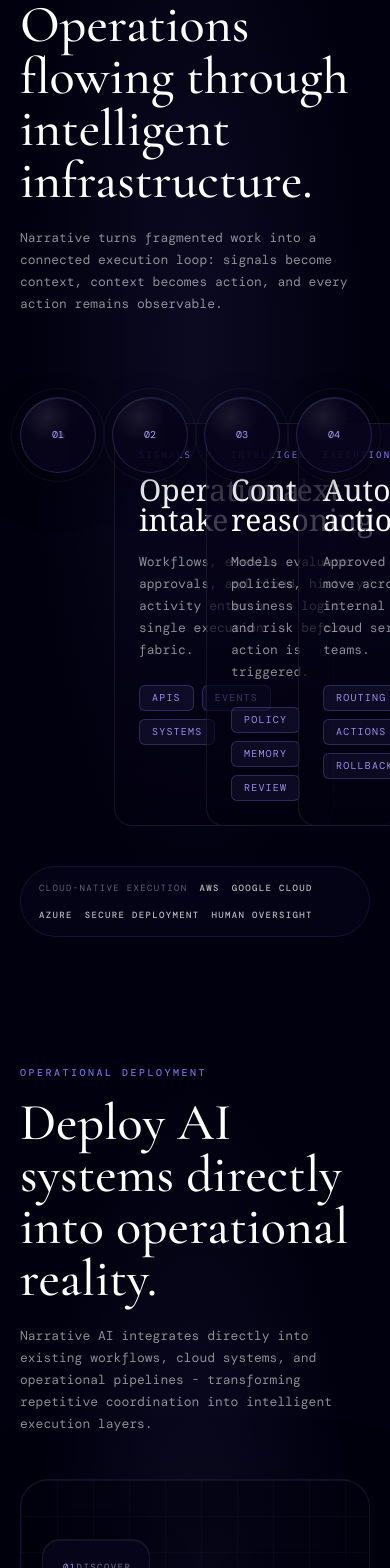
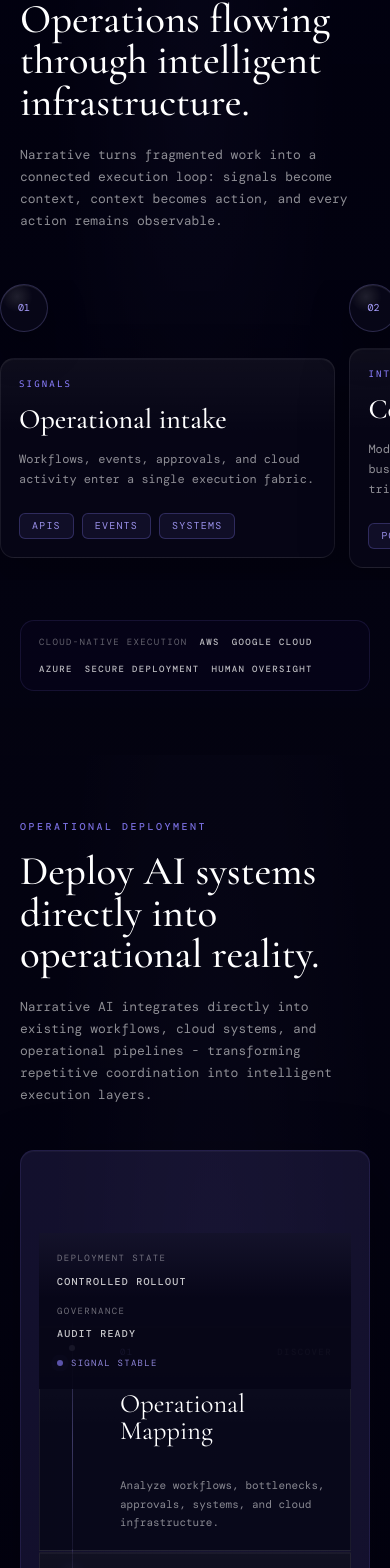
Before and after one commit to harshilraj/narrative, a Next.js app: page / in a window 390 px wide. Shown: the part 2532-4100 px from the top of the page. Built offline with nearby package versions, Linux system fonts and the light colour scheme.

Commit message:
Refine responsive enterprise sections

```diff
--- a/src/app/globals.css
+++ b/src/app/globals.css
@@ -62,6 +62,7 @@ body {
   z-index: 1;
   background: rgba(2, 1, 15, 0.54);
   transform: translate3d(0, 0, 0);
+  scroll-margin-top: 88px;
 }
 
 .section-eyebrow,
@@ -935,95 +936,113 @@ body {
 }
 
 .operational-flow-section {
-  background: radial-gradient(ellipse at 50% 40%, rgba(139,127,255,0.08), transparent 62%), rgba(2,1,15,0.54);
+  background:
+    linear-gradient(180deg, rgba(2,1,15,0.5), rgba(5,4,18,0.68)),
+    radial-gradient(ellipse at 50% 20%, rgba(139,127,255,0.075), transparent 54%);
 }
 
 .orchestration-flow {
   position: relative;
   display: grid;
   grid-template-columns: repeat(4, minmax(0, 1fr));
-  gap: 18px;
-  min-height: 430px;
-  align-items: stretch;
+  gap: 14px;
+  margin-top: 42px;
+  isolation: isolate;
 }
 
 .flow-backplane {
   position: absolute;
-  left: 8%;
-  right: 8%;
-  top: 72px;
+  left: 9%;
+  right: 9%;
+  top: 42px;
   height: 1px;
   pointer-events: none;
+  z-index: 0;
 }
 
 .flow-line {
   position: absolute;
   inset: 0;
-  background: linear-gradient(90deg, transparent, rgba(139,127,255,0.36), transparent);
+  background: linear-gradient(90deg, transparent, rgba(184,178,255,0.32), transparent);
 }
 
 .flow-pulse-runner {
   position: absolute;
-  top: -3px;
+  top: -2px;
   left: 0;
-  width: 7px;
-  height: 7px;
+  width: 5px;
+  height: 5px;
   border-radius: 50%;
-  background: #d8d3ff;
-  box-shadow: 0 0 18px rgba(139,127,255,0.45);
-  animation: flow-runner 5.6s cubic-bezier(0.6, 0, 0.2, 1) infinite;
+  background: #f0eeff;
+  box-shadow: 0 0 16px rgba(169,159,255,0.55);
+  animation: flow-runner 7s cubic-bezier(0.6, 0, 0.2, 1) infinite;
 }
 
 @keyframes flow-runner {
   0% { transform: translateX(0); opacity: 0; }
-  8%, 82% { opacity: 1; }
-  100% { transform: translateX(calc(84vw - 180px)); opacity: 0; }
+  10%, 82% { opacity: 0.9; }
+  100% { transform: translateX(100%); opacity: 0; }
 }
 
 .flow-stage {
   position: relative;
-  padding-top: 34px;
+  z-index: 1;
+  display: grid;
+  grid-template-rows: auto 1fr;
+  min-width: 0;
 }
 
 .flow-node {
   position: relative;
-  z-index: 2;
-  display: flex;
-  width: 76px;
-  height: 76px;
+  display: flex;
+  width: 84px;
+  height: 84px;
   align-items: center;
   justify-content: center;
-  border: 1px solid rgba(139,127,255,0.22);
+  border: 1px solid rgba(169,159,255,0.22);
   border-radius: 50%;
-  background: radial-gradient(circle at 35% 25%, rgba(255,255,255,0.08), transparent 35%), rgba(8,5,28,0.92);
-  box-shadow: inset 0 1px 0 rgba(255,255,255,0.08), 0 18px 44px rgba(0,0,0,0.32);
+  background:
+    radial-gradient(circle at 35% 25%, rgba(255,255,255,0.1), transparent 34%),
+    rgba(8,7,24,0.94);
+  box-shadow: inset 0 1px 0 rgba(255,255,255,0.08), 0 16px 42px rgba(0,0,0,0.3);
   font-family: 'DM Mono', monospace;
   font-size: 10px;
   color: var(--accent-bright);
 }
 
-.flow-node::after {
-  content: '';
-  position: absolute;
-  inset: -10px;
-  border: 1px solid rgba(139,127,255,0.08);
-  border-radius: inherit;
-}
-
 .flow-stage-content {
-  min-height: 300px;
-  margin-top: 26px;
+  min-height: 264px;
+  margin-top: 18px;
   border: 1px solid rgba(255,255,255,0.075);
-  border-radius: 18px;
-  background: linear-gradient(180deg, rgba(8,5,28,0.82), rgba(2,1,15,0.58));
+  border-radius: 14px;
+  background:
+    linear-gradient(180deg, rgba(255,255,255,0.035), transparent 38%),
+    rgba(8,7,24,0.78);
   padding: 24px;
-  transition: transform 0.36s cubic-bezier(0.22, 1, 0.36, 1), border-color 0.36s cubic-bezier(0.22, 1, 0.36, 1), background 0.36s cubic-bezier(0.22, 1, 0.36, 1);
+  box-shadow: inset 0 1px 0 rgba(255,255,255,0.045), 0 18px 52px rgba(0,0,0,0.24);
+  transition: transform 0.32s var(--ease-out), border-color 0.32s var(--ease-out), background 0.32s var(--ease-out);
+}
+
+.flow-stage-content h3 {
+  margin-top: 14px;
+  font-family: 'Cormorant Garamond', Georgia, serif;
+  font-size: clamp(1.7rem, 2.4vw, 2.15rem);
+  font-weight: 500;
+  line-height: 1.02;
+  color: #fff;
+}
+
+.flow-stage-content .t-body {
+  font-size: 12px;
+  line-height: 1.65;
 }
 
 .flow-stage:hover .flow-stage-content {
-  transform: translateY(-4px);
-  border-color: rgba(169,159,255,0.2);
-  background: linear-gradient(180deg, rgba(12,8,34,0.92), rgba(2,1,15,0.68));
+  transform: translateY(-3px);
+  border-color: rgba(169,159,255,0.18);
+  background:
+    linear-gradient(180deg, rgba(169,159,255,0.065), transparent 42%),
+    rgba(9,8,28,0.86);
 }
 
 .infra-ribbon {
@@ -1170,147 +1189,78 @@ body {
 }
 
 .deployment-command-section {
-  background: radial-gradient(ellipse at 50% 48%, rgba(139,127,255,0.09), transparent 58%), rgba(2,1,15,0.58);
+  background:
+    linear-gradient(180deg, rgba(5,4,18,0.62), rgba(2,1,15,0.66)),
+    radial-gradient(ellipse at 55% 32%, rgba(169,159,255,0.075), transparent 58%);
 }
 
 .deployment-command {
   position: relative;
-  min-height: 650px;
+  display: grid;
+  grid-template-columns: 0.78fr repeat(5, minmax(0, 1fr));
+  gap: 1px;
   margin-top: 44px;
+  overflow: hidden;
   border: 1px solid rgba(139,127,255,0.12);
-  border-radius: 28px;
+  border-radius: 18px;
+  background: rgba(139,127,255,0.12);
+  box-shadow: inset 0 1px 0 rgba(255,255,255,0.04), 0 24px 70px rgba(0,0,0,0.3);
+}
+
+.deployment-status-panel {
+  display: grid;
+  align-content: space-between;
+  gap: 22px;
+  min-height: 344px;
   background:
-    linear-gradient(rgba(255,255,255,0.018) 1px, transparent 1px),
-    linear-gradient(90deg, rgba(255,255,255,0.018) 1px, transparent 1px),
-    radial-gradient(ellipse at center, rgba(139,127,255,0.09), transparent 62%),
-    rgba(3,2,16,0.62);
-  background-size: 36px 36px, 36px 36px, auto, auto;
-  overflow: hidden;
-  box-shadow: inset 0 1px 0 rgba(255,255,255,0.04), 0 26px 80px rgba(0,0,0,0.35);
-}
-
-.command-topology {
-  position: absolute;
-  inset: 0;
-  pointer-events: none;
-}
-
-.topology-spine {
-  position: absolute;
-  left: 50%;
-  top: 9%;
-  bottom: 9%;
-  width: 1px;
-  background: linear-gradient(180deg, transparent, rgba(139,127,255,0.42), transparent);
-}
-
-.topology-spine::before,
-.topology-spine::after {
-  content: '';
-  position: absolute;
-  left: 50%;
-  width: 420px;
-  height: 1px;
-  background: linear-gradient(90deg, transparent, rgba(139,127,255,0.2), transparent);
-  transform: translateX(-50%);
-}
-
-.topology-spine::before { top: 22%; }
-.topology-spine::after { bottom: 22%; }
-
-.topology-signal {
-  position: absolute;
-  width: 7px;
-  height: 7px;
-  border-radius: 50%;
-  background: #d8d3ff;
-  box-shadow: 0 0 24px rgba(139,127,255,0.5);
-  opacity: 0;
-}
-
-.topology-signal-a {
-  left: 50%;
-  top: 10%;
-  animation: deploy-signal-vertical 4.6s cubic-bezier(0.65, 0, 0.3, 1) infinite;
-}
-
-.topology-signal-b {
-  left: 20%;
-  top: 31%;
-  animation: deploy-signal-horizontal 5.8s cubic-bezier(0.65, 0, 0.3, 1) infinite 0.9s;
-}
-
-@keyframes deploy-signal-vertical {
-  0% { transform: translate(-50%, 0); opacity: 0; }
-  12%, 78% { opacity: 1; }
-  100% { transform: translate(-50%, 500px); opacity: 0; }
-}
-
-@keyframes deploy-signal-horizontal {
-  0% { transform: translateX(0); opacity: 0; }
-  15%, 74% { opacity: 0.9; }
-  100% { transform: translateX(680px); opacity: 0; }
-}
-
-.command-core {
-  position: absolute;
-  left: 50%;
-  top: 50%;
-  display: flex;
-  width: 210px;
-  height: 210px;
+    linear-gradient(180deg, rgba(169,159,255,0.08), transparent 42%),
+    rgba(7,6,23,0.92);
+  padding: 22px;
+}
+
+.deployment-status-panel div {
+  display: grid;
+  gap: 8px;
+  font-family: 'DM Mono', monospace;
+  text-transform: uppercase;
+}
+
+.deployment-status-panel span {
+  font-size: 9px;
+  letter-spacing: 0.16em;
+  color: rgba(255,255,255,0.42);
+}
+
+.deployment-status-panel strong {
+  font-size: 10px;
+  letter-spacing: 0.12em;
+  color: rgba(255,255,255,0.78);
+  font-weight: 500;
+}
+
+.deployment-live-indicator {
+  display: flex !important;
   align-items: center;
-  justify-content: center;
-  flex-direction: column;
-  gap: 12px;
-  border: 1px solid rgba(139,127,255,0.2);
-  border-radius: 50%;
-  background: radial-gradient(circle at 50% 42%, rgba(139,127,255,0.13), rgba(2,1,15,0.86) 64%);
-  transform: translate(-50%, -50%);
-  box-shadow: inset 0 1px 0 rgba(255,255,255,0.06), 0 26px 70px rgba(0,0,0,0.4);
-}
-
-.core-ring {
-  position: absolute;
-  inset: -24px;
-  border: 1px solid rgba(139,127,255,0.1);
-  border-radius: inherit;
-  animation: core-breathe 4s ease-in-out infinite;
-}
-
-@keyframes core-breathe {
-  0%, 100% { transform: scale(0.98); opacity: 0.45; }
-  50% { transform: scale(1.04); opacity: 0.9; }
-}
-
-.core-label {
-  max-width: 120px;
-  text-align: center;
-  font-family: 'Cormorant Garamond', Georgia, serif;
-  font-size: 28px;
-  line-height: 0.95;
-  color: #ffffff;
-}
-
-.core-state {
-  display: inline-flex;
-  align-items: center;
-  gap: 8px;
-  font-family: 'DM Mono', monospace;
+  gap: 9px;
+  color: rgba(169,159,255,0.84);
   font-size: 9px;
   letter-spacing: 0.14em;
-  text-transform: uppercase;
-  color: rgba(255,255,255,0.46);
 }
 
 .command-node {
-  position: absolute;
-  width: min(320px, 31%);
+  position: relative;
+  display: flex;
+  min-width: 0;
+  min-height: 344px;
+  flex-direction: column;
+  justify-content: space-between;
   border: 1px solid rgba(255,255,255,0.075);
-  border-radius: 18px;
-  background: linear-gradient(180deg, rgba(8,5,28,0.88), rgba(2,1,15,0.68));
-  padding: 20px;
-  box-shadow: inset 0 1px 0 rgba(255,255,255,0.05), 0 18px 46px rgba(0,0,0,0.28);
+  border-radius: 0;
+  background:
+    linear-gradient(180deg, rgba(255,255,255,0.035), transparent 45%),
+    rgba(8,7,24,0.86);
+  padding: 22px;
+  box-shadow: inset 0 1px 0 rgba(255,255,255,0.045);
   transition: transform 0.36s cubic-bezier(0.22, 1, 0.36, 1), border-color 0.36s cubic-bezier(0.22, 1, 0.36, 1), background 0.36s cubic-bezier(0.22, 1, 0.36, 1);
 }
 
@@ -1320,12 +1270,40 @@ body {
   background: linear-gradient(180deg, rgba(14,10,42,0.94), rgba(2,1,15,0.72));
 }
 
-.command-node-1 { left: 6%; top: 9%; }
-.command-node-2 { right: 7%; top: 15%; }
-.command-node-3 { left: 8%; top: 54%; }
-.command-node-4 { right: 8%; top: 55%; }
-.command-node-5 { left: 50%; bottom: 6%; transform: translateX(-50%); }
-.command-node-5:hover { transform: translateX(-50%) translateY(-4px); }
+.command-connector {
+  position: relative;
+  width: 100%;
+  height: 42px;
+  margin-bottom: 26px;
+}
+
+.command-connector::before {
+  content: '';
+  position: absolute;
+  left: -22px;
+  right: -22px;
+  top: 50%;
+  height: 1px;
+  background: linear-gradient(90deg, rgba(169,159,255,0.08), rgba(169,159,255,0.32), rgba(169,159,255,0.08));
+}
+
+.command-connector span {
+  position: absolute;
+  left: 0;
+  top: calc(50% - 3px);
+  width: 6px;
+  height: 6px;
+  border-radius: 50%;
+  background: #f0eeff;
+  box-shadow: 0 0 16px rgba(169,159,255,0.5);
+  animation: pipeline-signal 4.8s cubic-bezier(0.55, 0, 0.25, 1) infinite;
+}
+
+@keyframes pipeline-signal {
+  0% { transform: translateX(0); opacity: 0; }
+  16%, 72% { opacity: 0.9; }
+  100% { transform: translateX(calc(100% - 6px)); opacity: 0; }
+}
 
 .command-node-head {
   display: flex;
@@ -1346,8 +1324,8 @@ body {
 
 .command-node h3 {
   font-family: 'Cormorant Garamond', Georgia, serif;
-  font-size: 26px;
-  line-height: 1;
+  font-size: clamp(1.55rem, 2vw, 1.95rem);
+  line-height: 1.04;
   color: #fff;
 }
 
@@ -1387,7 +1365,9 @@ body {
 }
 
 .enterprise-confidence-section {
-  background: radial-gradient(ellipse at 25% 30%, rgba(139,127,255,0.08), transparent 52%), rgba(2,1,15,0.6);
+  background:
+    linear-gradient(180deg, rgba(2,1,15,0.66), rgba(6,5,18,0.7)),
+    radial-gradient(ellipse at 22% 22%, rgba(169,159,255,0.065), transparent 50%);
 }
 
 .enterprise-confidence {
@@ -1405,19 +1385,19 @@ body {
   min-height: 470px;
   overflow: hidden;
   border: 1px solid rgba(139,127,255,0.14);
-  border-radius: 24px;
+  border-radius: 18px;
   background:
     radial-gradient(ellipse at 80% 20%, rgba(139,127,255,0.14), transparent 46%),
     linear-gradient(180deg, rgba(8,5,28,0.92), rgba(2,1,15,0.76));
-  padding: 34px;
+  padding: 36px;
   box-shadow: 0 24px 70px rgba(0,0,0,0.36);
 }
 
 .enterprise-feature-copy h3 {
   max-width: 560px;
   font-family: 'Cormorant Garamond', Georgia, serif;
-  font-size: clamp(2.5rem, 5vw, 4.2rem);
-  line-height: 0.96;
+  font-size: clamp(2.35rem, 4.2vw, 3.7rem);
+  line-height: 1;
   color: #fff;
 }
 
@@ -1428,6 +1408,25 @@ body {
   font-size: 13px;
   line-height: 1.75;
   color: rgba(255,255,255,0.58);
+}
+
+.enterprise-feature-points {
+  display: flex;
+  flex-wrap: wrap;
+  gap: 10px;
+  margin-top: 30px;
+}
+
+.enterprise-feature-points span {
+  border: 1px solid rgba(255,255,255,0.08);
+  border-radius: 999px;
+  background: rgba(255,255,255,0.035);
+  padding: 8px 11px;
+  font-family: 'DM Mono', monospace;
+  font-size: 9px;
+  letter-spacing: 0.13em;
+  text-transform: uppercase;
+  color: rgba(255,255,255,0.62);
 }
 
 .enterprise-telemetry {
@@ -1652,6 +1651,251 @@ body {
   }
 }
 
+@media (max-width: 1100px) {
+  .orchestration-flow {
+    grid-template-columns: repeat(2, minmax(0, 1fr));
+    gap: 18px;
+  }
+
+  .flow-backplane {
+    display: none;
+  }
+
+  .flow-stage {
+    grid-template-columns: 74px minmax(0, 1fr);
+    grid-template-rows: auto;
+    gap: 16px;
+    align-items: start;
+  }
+
+  .flow-node {
+    width: 64px;
+    height: 64px;
+  }
+
+  .flow-stage-content {
+    min-height: 0;
+    margin-top: 0;
+  }
+
+  .deployment-command {
+    grid-template-columns: 1fr;
+    gap: 1px;
+  }
+
+  .deployment-status-panel {
+    min-height: 0;
+    grid-template-columns: repeat(3, minmax(0, 1fr));
+    align-items: center;
+  }
+
+  .command-node {
+    min-height: 0;
+    display: grid;
+    grid-template-columns: 72px minmax(180px, 0.55fr) minmax(0, 1fr);
+    gap: 22px;
+    align-items: start;
+  }
+
+  .command-connector {
+    width: 42px;
+    height: 100%;
+    min-height: 94px;
+    margin-bottom: 0;
+  }
+
+  .command-connector::before {
+    left: 50%;
+    right: auto;
+    top: -22px;
+    bottom: -22px;
+    width: 1px;
+    height: auto;
+    background: linear-gradient(180deg, rgba(169,159,255,0.08), rgba(169,159,255,0.32), rgba(169,159,255,0.08));
+  }
+
+  .command-connector span {
+    left: calc(50% - 3px);
+    top: 0;
+    animation-name: pipeline-signal-vertical;
+  }
+
+  @keyframes pipeline-signal-vertical {
+    0% { transform: translateY(0); opacity: 0; }
+    16%, 72% { opacity: 0.9; }
+    100% { transform: translateY(calc(100% - 6px)); opacity: 0; }
+  }
+
+  .enterprise-confidence {
+    grid-template-columns: 1fr;
+  }
+
+  .enterprise-modules {
+    grid-template-columns: repeat(3, minmax(0, 1fr));
+  }
+}
+
+@media (max-width: 820px) {
+  .operational-flow-section .section-title,
+  .deployment-command-section .section-title,
+  .enterprise-confidence-section .section-title {
+    font-size: clamp(2.35rem, 10vw, 3.05rem);
+    line-height: 1.02;
+  }
+
+  .orchestration-flow {
+    display: flex;
+    gap: 14px;
+    margin-left: -20px;
+    margin-right: -20px;
+    overflow-x: auto;
+    padding: 4px 20px 12px;
+    scroll-snap-type: x mandatory;
+    scrollbar-width: none;
+  }
+
+  .orchestration-flow::-webkit-scrollbar {
+    display: none;
+  }
+
+  .flow-stage {
+    flex: 0 0 min(82vw, 360px);
+    grid-template-columns: 56px minmax(0, 1fr);
+    scroll-snap-align: start;
+  }
+
+  .flow-node {
+    width: 52px;
+    height: 52px;
+  }
+
+  .flow-stage-content {
+    padding: 20px;
+  }
+
+  .flow-stage-content h3 {
+    font-size: 1.75rem;
+  }
+
+  .flow-stage-content .t-body {
+    max-width: none;
+  }
+
+  .infra-ribbon {
+    width: 100%;
+    border-radius: 14px;
+  }
+
+  .deployment-status-panel {
+    position: sticky;
+    top: 72px;
+    z-index: 2;
+    grid-template-columns: 1fr;
+    gap: 14px;
+    padding: 18px;
+  }
+
+  .command-node {
+    grid-template-columns: 46px minmax(0, 1fr);
+    gap: 16px;
+    padding: 20px;
+  }
+
+  .command-node-head,
+  .command-node h3,
+  .command-node p {
+    grid-column: 2;
+  }
+
+  .command-connector {
+    grid-row: 1 / span 3;
+    width: 28px;
+    min-height: 132px;
+  }
+
+  .deployment-proofbar,
+  .enterprise-feature,
+  .enterprise-modules {
+    grid-template-columns: 1fr;
+  }
+
+  .enterprise-feature {
+    gap: 26px;
+    min-height: 0;
+    padding: 26px;
+  }
+
+  .enterprise-feature-copy h3 {
+    font-size: clamp(2.15rem, 11vw, 3rem);
+    line-height: 1.02;
+  }
+
+  .enterprise-feature-copy p,
+  .command-node p {
+    font-size: 11px;
+    line-height: 1.7;
+  }
+
+  .enterprise-telemetry {
+    padding: 16px;
+  }
+}
+
+@media (max-width: 480px) {
+  .operational-flow-section .section-title,
+  .deployment-command-section .section-title,
+  .enterprise-confidence-section .section-title {
+    font-size: clamp(2rem, 11vw, 2.55rem);
+  }
+
+  .operational-flow-section .t-body,
+  .deployment-command-section .t-body {
+    max-width: none;
+  }
+
+  .flow-stage {
+    flex-basis: 86vw;
+    grid-template-columns: 1fr;
+  }
+
+  .flow-node {
+    width: 48px;
+    height: 48px;
+  }
+
+  .flow-stage-content {
+    padding: 18px;
+  }
+
+  .deployment-command {
+    border-radius: 14px;
+  }
+
+  .deployment-status-panel {
+    top: 64px;
+  }
+
+  .command-node {
+    padding: 18px;
+  }
+
+  .command-node h3,
+  .enterprise-module h3 {
+    font-size: 1.65rem;
+    line-height: 1.04;
+  }
+
+  .enterprise-feature {
+    padding: 22px;
+    border-radius: 14px;
+  }
+
+  .telemetry-graph {
+    height: 112px;
+    gap: 3px;
+  }
+}
+
 @media (prefers-reduced-motion: reduce) {
   *, *::before, *::after {
     animation-duration: 0.01ms !important;
--- a/src/components/EnterpriseTrust.tsx
+++ b/src/components/EnterpriseTrust.tsx
@@ -33,6 +33,11 @@ export default function EnterpriseTrust() {
               <div className="section-eyebrow mb-5">PRODUCTION RELIABILITY</div>
               <h3>Built for operational environments where failure is expensive.</h3>
               <p>Narrative AI systems are designed for production reliability, audit visibility, cloud-native deployment, and controlled autonomous execution - not prototype demos or isolated automations.</p>
+              <div className="enterprise-feature-points">
+                <span>Governed autonomy</span>
+                <span>Cloud-native delivery</span>
+                <span>Observable operations</span>
+              </div>
             </div>
 
             <div className="enterprise-telemetry" aria-hidden="true">
--- a/src/components/LiveOperations.tsx
+++ b/src/components/LiveOperations.tsx
@@ -60,7 +60,7 @@ export default function LiveOperations() {
           <p className="t-body mt-5">Narrative turns fragmented work into a connected execution loop: signals become context, context becomes action, and every action remains observable.</p>
         </div>
 
-        <div className="flow-reveal orchestration-flow">
+        <div className="flow-reveal orchestration-flow" aria-label="Operational build flow">
           <div className="flow-backplane" aria-hidden="true">
             <div className="flow-line" />
             <div className="flow-pulse-runner" />
@@ -73,7 +73,7 @@ export default function LiveOperations() {
               </div>
               <div className="flow-stage-content">
                 <div className="font-mono text-[9px] uppercase tracking-[0.24em] text-[var(--accent)]">{stage.label}</div>
-                <h3 className="mt-3 font-serif text-[30px] leading-none text-white">{stage.title}</h3>
+                <h3>{stage.title}</h3>
                 <p className="t-body mt-4">{stage.copy}</p>
                 <div className="mt-6 flex flex-wrap gap-2">
                   {stage.meta.map((item) => (
--- a/src/components/Process.tsx
+++ b/src/components/Process.tsx
@@ -66,15 +66,27 @@ export default function Process() {
           <p className="t-body mt-5">Narrative AI integrates directly into existing workflows, cloud systems, and operational pipelines - transforming repetitive coordination into intelligent execution layers.</p>
         </div>
 
-        <div className="deploy-reveal deployment-command">
-          <div className="command-topology" aria-hidden="true">
-            <div className="topology-spine" />
-            <div className="topology-signal topology-signal-a" />
-            <div className="topology-signal topology-signal-b" />
+        <div className="deploy-reveal deployment-command" aria-label="Deployment pipeline">
+          <div className="deployment-status-panel" aria-hidden="true">
+            <div>
+              <span>deployment state</span>
+              <strong>controlled rollout</strong>
+            </div>
+            <div>
+              <span>governance</span>
+              <strong>audit ready</strong>
+            </div>
+            <div className="deployment-live-indicator">
+              <span className="pulse-dot" />
+              signal stable
+            </div>
           </div>
 
           {PHASES.map((phase, index) => (
             <article key={phase.id} className={`command-node command-node-${index + 1}`}>
+              <div className="command-connector" aria-hidden="true">
+                <span />
+              </div>
               <div className="command-node-head">
                 <span>{phase.id}</span>
                 <strong>{phase.state}</strong>
@@ -83,15 +95,6 @@ export default function Process() {
               <p>{phase.copy}</p>
             </article>
           ))}
-
-          <div className="command-core">
-            <div className="core-ring" />
-            <div className="core-label">AI Operational Layer</div>
-            <div className="core-state">
-              <span className="pulse-dot" />
-              deployment active
-            </div>
-          </div>
         </div>
 
         <div className="deploy-reveal deployment-proofbar">
```
